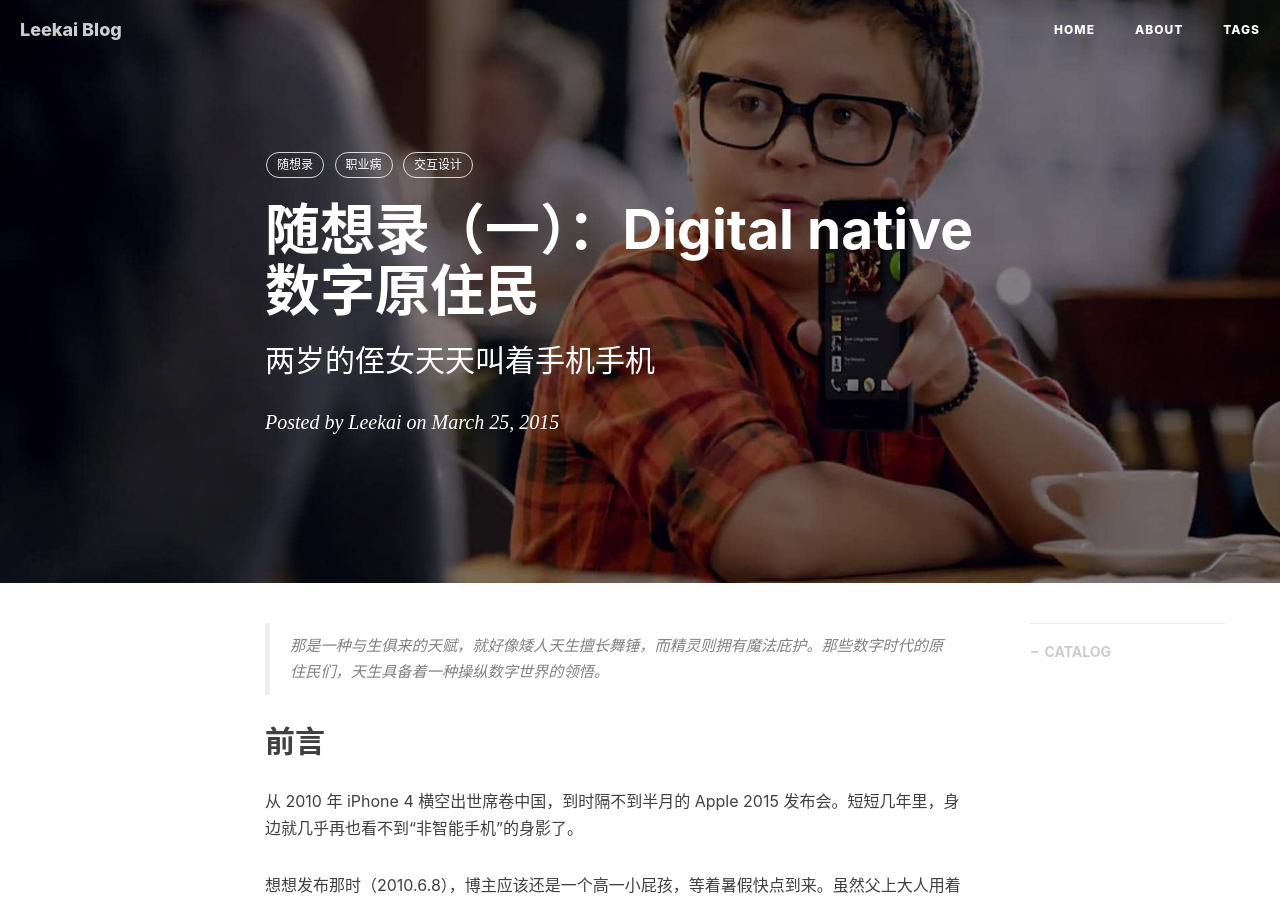
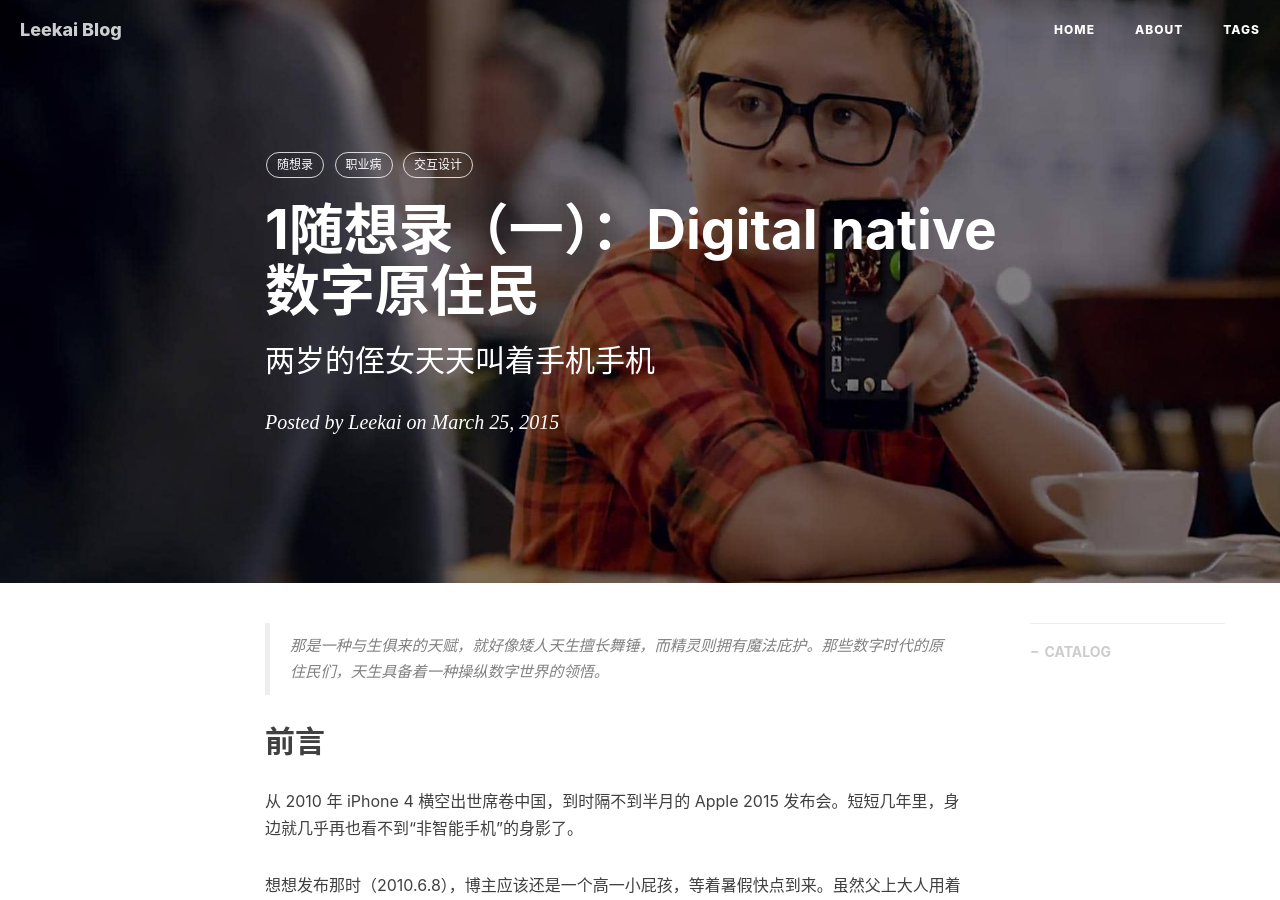
Before and after one commit to xtf115/xtf115.github.io, a Jekyll site: the page built from _posts/2015-03-25-digital-native.markdown, in a window 1280 px wide and 900 px high. Built offline with Jekyll 4.4.1, drawn with Linux system fonts in a browser that asks for light colours; nearby versions of some CDN libraries; comment, search, counter and statistics services are not loaded.

Commit message:
update pages

```diff
--- a/_includes/footer.html
+++ b/_includes/footer.html
@@ -226,13 +226,14 @@
 
         // appending
         a.each(function () {
+            alert('123');
             n = $(this).prop('tagName').toLowerCase();
-            alert(n);
             i = "#"+$(this).prop('id');
             t = $(this).text();
             c = $('<a href="'+i+'" rel="nofollow">'+t+'</a>');
             l = $('<li class="'+n+'_nav"></li>').append(c);
             $(selector).append(l);
+            alert(l);
         });
         return true;
     }
--- a/_posts/2015-03-25-digital-native.markdown
+++ b/_posts/2015-03-25-digital-native.markdown
@@ -1,6 +1,6 @@
 ---
 layout:     post
-title:      "随想录（一）：Digital native 数字原住民"
+title:      "1随想录（一）：Digital native 数字原住民"
 subtitle:   " 两岁的侄女天天叫着手机手机 "
 date:       2015-03-25
 author:     "Leekai"
```
